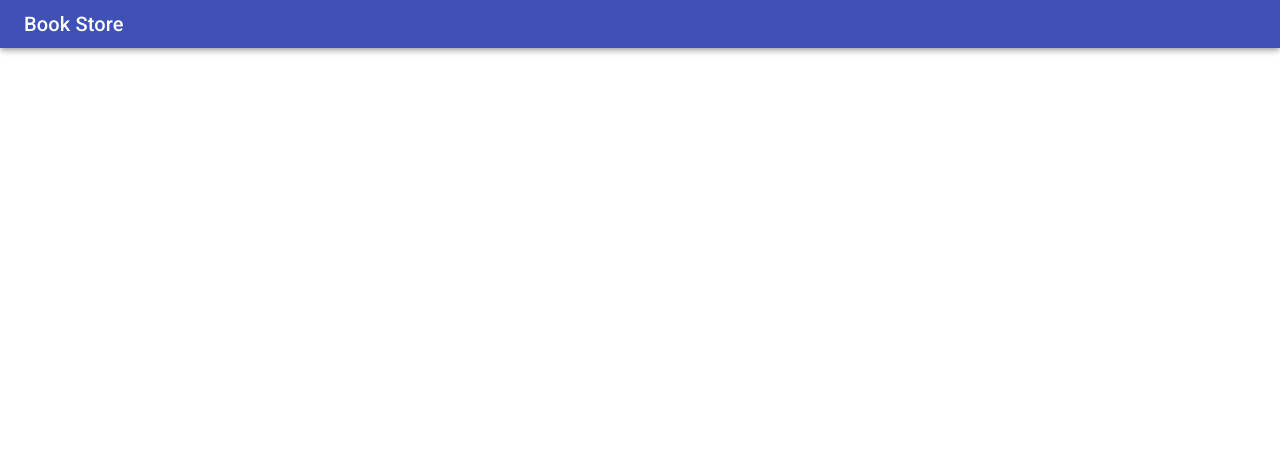
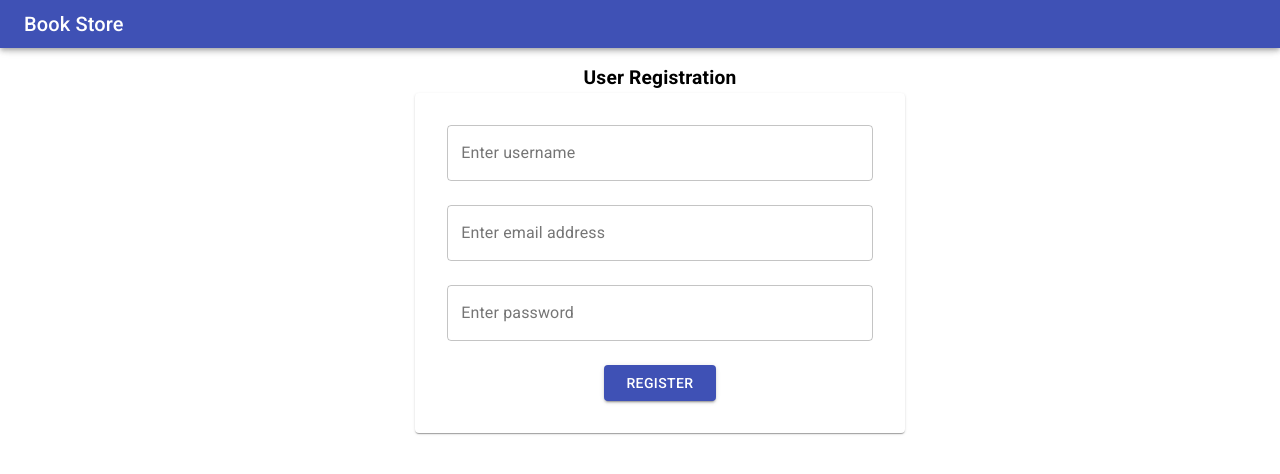
Before and after one commit to Vikas-Kumar56/bookstoreclient, a React (Create React App) app: page /register in a window 1280 px wide. Shown: the top 474 px of the page. Built offline with nearby package versions, Linux system fonts and the light colour scheme.

Commit message:
added register form

```diff
--- a/src/component/App.jsx
+++ b/src/component/App.jsx
@@ -5,6 +5,7 @@ import BookContainer from './book/BookContainer';
 import Login from './user/Login';
 import { SnackbarProvider } from 'notistack';
 import Auth from './Auth';
+import Register from './user/Register';
 
 const App = () => {
   return (
@@ -14,6 +15,9 @@ const App = () => {
           <Switch>
             <Route path='/login'>
               <Login />
+            </Route>
+            <Route path='/register'>
+              <Register />
             </Route>
             <Route exact path='/'>
               <Auth>
--- a/src/component/user/Login.jsx
+++ b/src/component/user/Login.jsx
@@ -1,5 +1,12 @@
 import React, { useEffect } from 'react';
-import { Box, Paper, Typography, TextField, Button } from '@material-ui/core';
+import {
+  Box,
+  Paper,
+  Typography,
+  TextField,
+  Button,
+  Link,
+} from '@material-ui/core';
 import makeStyle from './LoginStyle';
 import * as yup from 'yup';
 import { useFormik } from 'formik';
@@ -51,6 +58,10 @@ const Login = () => {
     },
   });
 
+  const handleRegister = () => {
+    history.push('/register');
+  };
+
   return (
     <form autoComplete='off' noValidate onSubmit={formik.handleSubmit}>
       <Box className={classes.wrapper}>
@@ -91,6 +102,10 @@ const Login = () => {
           >
             Login
           </Button>
+          <br />
+          <Link component='button' variant='body2' onClick={handleRegister}>
+            Register
+          </Link>
         </Paper>
       </Box>
     </form>
--- /dev/null
+++ b/src/component/user/Register.jsx
@@ -0,0 +1,115 @@
+import React, { useEffect } from 'react';
+import { Typography, Box, Paper, TextField, Button } from '@material-ui/core';
+import * as yup from 'yup';
+import { useFormik } from 'formik';
+import { useDispatch, useSelector } from 'react-redux';
+import { registerAction } from '../../module/user/userAction';
+import { useHistory } from 'react-router-dom';
+import { useSnackbar } from 'notistack';
+
+import registerStyel from './RegisterStyle';
+import { getUserRegisterPromise } from '../../module/user/userSelector';
+
+const validationSchema = yup.object({
+  name: yup.string().required('Username is required'),
+  email: yup
+    .string()
+    .required('Email is required')
+    .email('Enter a valid email'),
+  password: yup
+    .string()
+    .required('Password is required')
+    .min(8, 'Password should be of minimum 8 char length'),
+});
+
+const Register = () => {
+  const classes = registerStyel();
+  const dispatch = useDispatch();
+  const registerPromise = useSelector(getUserRegisterPromise);
+
+  const history = useHistory();
+  const { enqueueSnackbar } = useSnackbar();
+
+  useEffect(() => {
+    if (registerPromise.isErrorOcurred) {
+      enqueueSnackbar('Server error occured!', {
+        variant: 'error',
+      });
+    } else if (registerPromise.isFulfilled) {
+      enqueueSnackbar('User Added Successfully!', {
+        variant: 'success',
+      });
+      history.push('/login');
+      // dispatch action to set register promise values
+    }
+  }, [registerPromise, enqueueSnackbar, history]);
+
+  const registerForm = useFormik({
+    validationSchema,
+    initialValues: { email: '', password: '', name: '' },
+    onSubmit: (values) => {
+      dispatch(registerAction(values));
+    },
+  });
+  return (
+    <Box className={classes.wrapper}>
+      <Typography className={classes.heading}>User Registration </Typography>
+      <form autoComplete='off' noValidate onSubmit={registerForm.handleSubmit}>
+        <Paper className={classes.paper}>
+          <TextField
+            className={classes.margin12}
+            id='name'
+            name='name'
+            variant='outlined'
+            label='Enter username'
+            value={registerForm.values.name}
+            onChange={registerForm.handleChange}
+            helperText={registerForm.touched.name && registerForm.errors.name}
+            error={
+              registerForm.touched.name && Boolean(registerForm.errors.name)
+            }
+          />
+          <TextField
+            className={classes.margin12}
+            id='email'
+            name='email'
+            variant='outlined'
+            label='Enter email address'
+            value={registerForm.values.email}
+            onChange={registerForm.handleChange}
+            helperText={registerForm.touched.email && registerForm.errors.email}
+            error={
+              registerForm.touched.email && Boolean(registerForm.errors.email)
+            }
+          />
+          <TextField
+            className={classes.margin12}
+            id='password'
+            name='password'
+            variant='outlined'
+            label='Enter password'
+            value={registerForm.values.password}
+            onChange={registerForm.handleChange}
+            helperText={
+              registerForm.touched.password && registerForm.errors.password
+            }
+            error={
+              registerForm.touched.password &&
+              Boolean(registerForm.errors.password)
+            }
+          />
+          <Button
+            className={classes.button}
+            type='submit'
+            variant='contained'
+            color='primary'
+          >
+            Register
+          </Button>
+        </Paper>
+      </form>
+    </Box>
+  );
+};
+
+export default Register;
--- /dev/null
+++ b/src/component/user/RegisterStyle.jsx
@@ -0,0 +1,27 @@
+import { makeStyles, createStyles } from '@material-ui/core';
+
+export default makeStyles(() =>
+  createStyles({
+    wrapper: {
+      margin: 'auto',
+      width: '40%',
+    },
+    paper: {
+      display: 'flex',
+      flexDirection: 'column',
+      padding: '20px',
+    },
+    margin12: {
+      margin: '12px',
+    },
+    heading: {
+      fontSize: 'larger',
+      fontWeight: 'bold',
+      textAlign: 'center',
+    },
+    button: {
+      width: '25%',
+      margin: '12px auto',
+    },
+  })
+);
```
Also changed, not shown: 1 other file (tests, documents, lock files or other folders).
